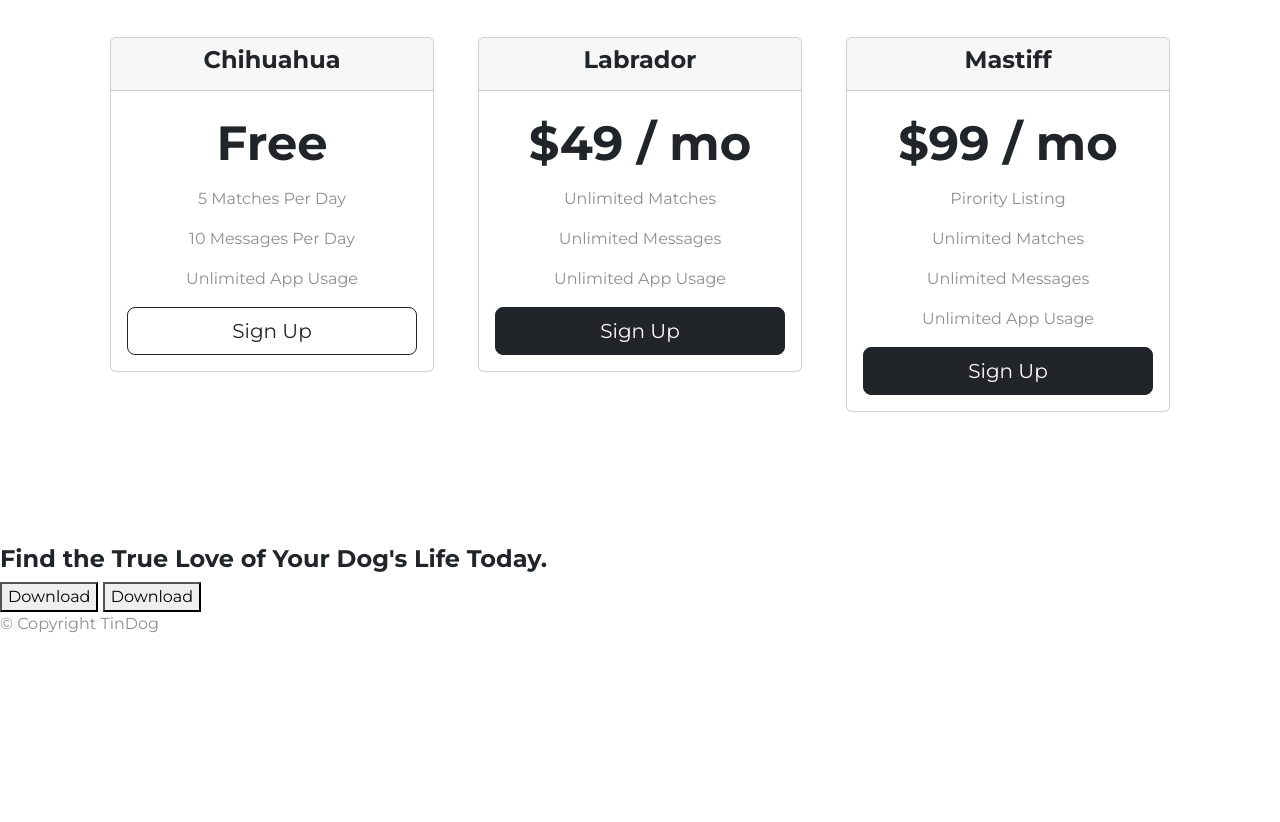
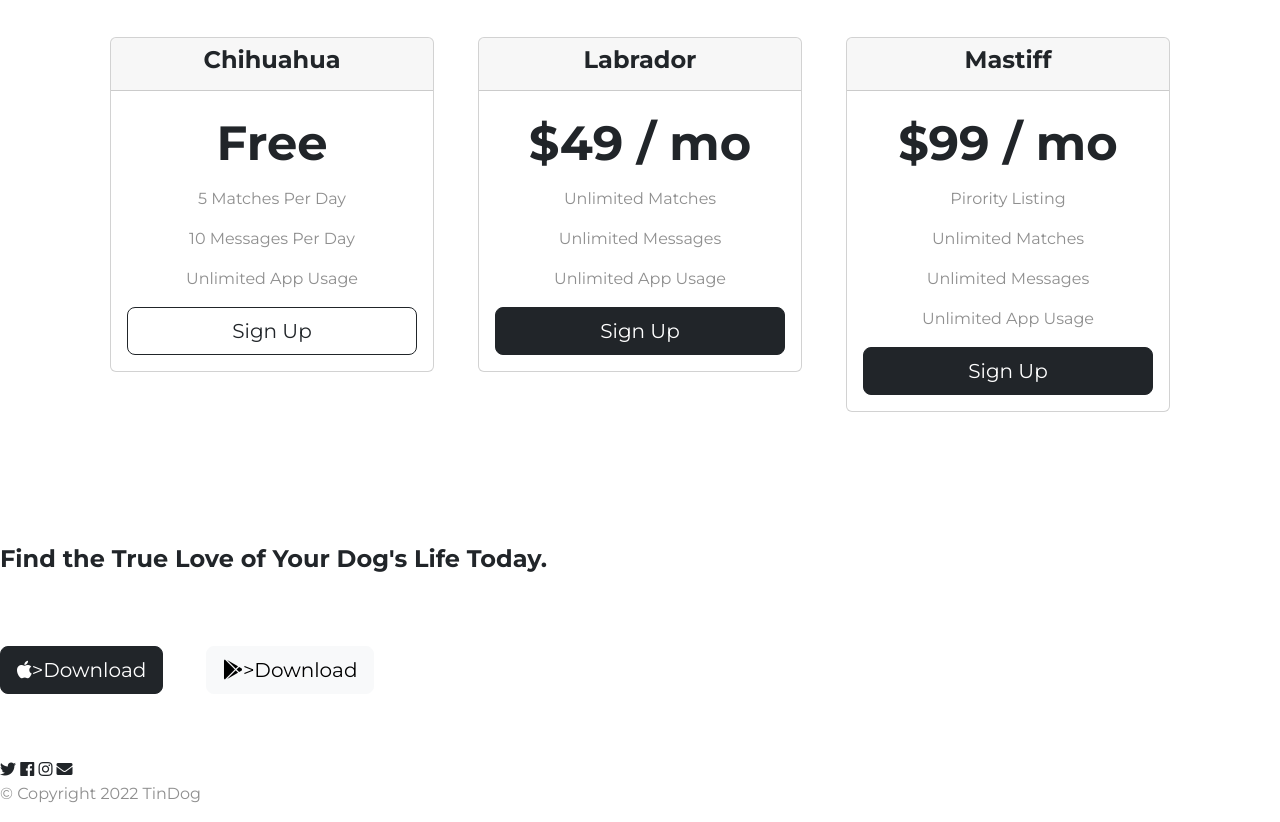
Before and after one commit to Polu-1115/tindog-project, a plain HTML site: page index.html in a window 1280 px wide. Shown: the part 2146-2968 px from the top of the page. Before the commit the page ends 2798 px from the top, so only its background shows below. Drawn offline with nearby package versions, Linux system fonts and the light colour scheme.

Commit message:
Update index.html to complete the whole page
Added Call To Action and Footer Section.

```diff
--- a/index.html
+++ b/index.html
@@ -34,7 +34,7 @@
 
         <div class="collapse navbar-collapse" id="navbarTogglerDemo02">
           <ul class="navbar-nav ms-auto">
-            <li class="nav-item"> <a class="nav-link" href="">Contact</a></li>
+            <li class="nav-item"> <a class="nav-link" href="#footer">Contact</a></li>
             <li class="nav-item"> <a class="nav-link" href="#pricing">Pricing</a></li>
             <li class="nav-item"> <a class="nav-link" href="#testimonials">Testimonials</a></li>
           </ul>
@@ -126,7 +126,7 @@
   <!-- Press -->
 
   <section id="press">
-    <img class="press-logo" src="images/TechCrunch.png" alt="tc-logo">
+    <img class="press-logo" src="images/techcrunch.png" alt="tc-logo">
     <img class="press-logo" src="images/tnw.png" alt="tnw-logo">
     <img class="press-logo" src="images/bizinsider.png" alt="biz-insider-logo">
     <img class="press-logo" src="images/mashable.png" alt="mashable-logo">
@@ -204,9 +204,9 @@
 
   <section id="cta">
 
-    <h3>Find the True Love of Your Dog's Life Today.</h3>
-    <button type="button">Download</button>
-    <button type="button">Download</button>
+    <h3 class="call">Find the True Love of Your Dog's Life Today.</h3>
+    <button type="button" class="btn btn-dark btn-lg download-button"><i class="fab fa-apple"></i>>Download</button>
+    <button type="button" class="btn btn-light btn-lg download-button"><i class="fab fa-google-play"></i>>Download</button>
 
   </section>
 
@@ -215,7 +215,12 @@
 
   <footer id="footer">
 
-    <p>© Copyright TinDog</p>
+    <i class="fab fa-twitter footer-icon"></i>
+    <i class="fab fa-facebook footer-icon"></i>
+    <i class="fab fa-instagram footer-icon"></i>
+    <i class="fas fa-envelope footer-icon"></i>
+
+    <p>© Copyright 2022 TinDog</p>
 
   </footer>
 
```
